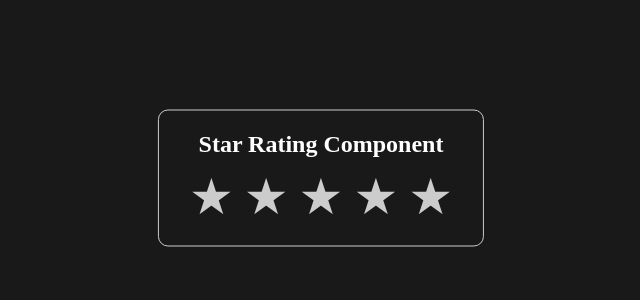
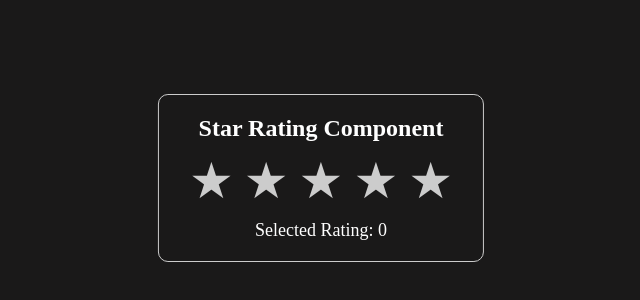
Before and after one commit to ShivWK/Machine-Coding-Round-Questions, a React (Vite) app: page / in a window 1280 px wide. Shown: the part 222-522 px from the top of the page, without its empty margins (319-959 px from the left). Built offline with nearby package versions, Linux system fonts and the light colour scheme.

Commit message:
Add accessibility to the str rating component

```diff
--- a/src/Components/star_rating/StarRating.jsx
+++ b/src/Components/star_rating/StarRating.jsx
@@ -35,17 +35,23 @@ function StarRating({ value = 0, onChange, count = NUMBER_OF_STARS }) {
           }
 
           return (
-            <span
+            <button
               key={index}
+              aria-label={`Rate ${index + 1} star${index > 0 && "s"}`}
               className={`star ${className}`}
               onClick={() => clickHandler(index)}
               onMouseEnter={() => handleMouseEnter(index)}
               onMouseLeave={() => setHoveredValue(-1)}
             >
               &#9733;
-            </span>
+            </button>
           )
         })}
+      </div>
+      <div aria-live="polite">
+        <p className='selected-rating'>
+          Selected Rating: {clickedValue + 1}
+        </p>
       </div>
     </div>
   )
--- a/src/Components/star_rating/styles.css
+++ b/src/Components/star_rating/styles.css
@@ -10,6 +10,13 @@
     padding: 20px 30px;
     border: 1px solid #ccc;
     border-radius: 10px;
+}
+
+button {
+    background-color: transparent;
+    border: none;
+    padding: 0;
+    margin: 0;
 }
 
 .star-rating-parent h1 {
@@ -42,3 +49,8 @@
 .active.hovered {
     color: #ddca23;
 }
+
+.selected-rating {
+    font-size: 18px;
+    color: white;
+}
```
